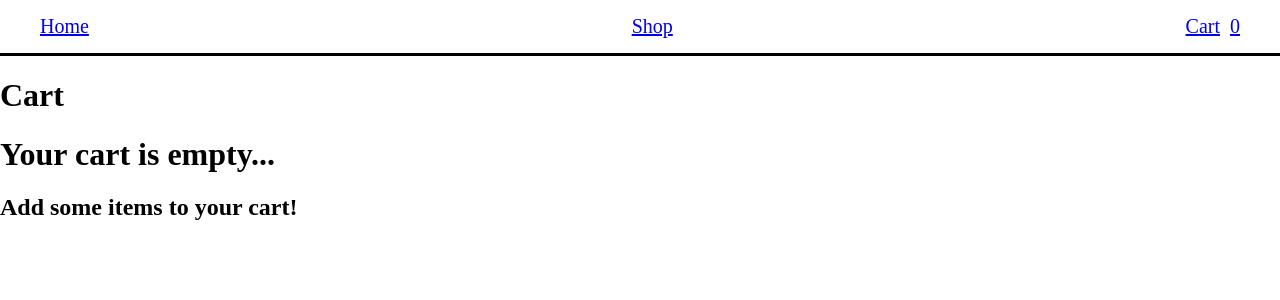
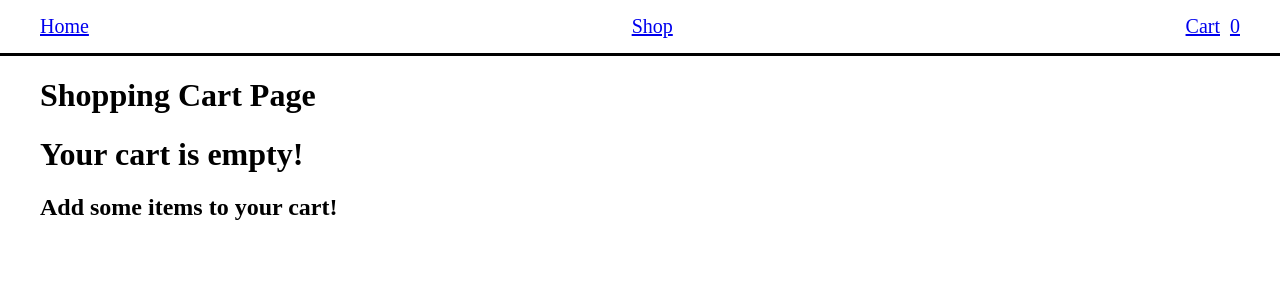
Before and after one commit to jwwals1/Shopping-Cart, a React (Vite) app: page /cart in a window 1280 px wide. Shown: the top 300 px of the page. Built offline with nearby package versions, Linux system fonts and the light colour scheme.

Commit message:
added style for cart.jsx

```diff
--- a/src/components/Cart.jsx
+++ b/src/components/Cart.jsx
@@ -41,9 +41,9 @@ function Cart({ cartItems, setCartItems }) {
   }, [cartItems]);
 
   return (
-    <div >
+    <div className="cart-page">
       <div >
-        <h1>Cart</h1>
+        <h1>Shopping Cart Page</h1>
       </div>
       {cartItems.length > 0 ? (
         <div>
@@ -52,14 +52,23 @@ function Cart({ cartItems, setCartItems }) {
               {totalItems} {totalItems === 1 ? "item" : "items"}
             </h2>
           </div>
-          <div>
+          <div className="products">
             {cartItems.map((product) => (
               <div key={product.id} className="card">
-                <img  className="itemImage" src={product.image} alt={product.title} />
+                <img  className="item-Image" src={product.image} alt={product.title} />
                 <div>
                   <div >
                     <h2>{product.title}</h2>
 
+                  </div>
+                  <div>
+                    {product.category}
+                  </div><br />
+                  <div>
+                    {product.description}
+                  </div>
+                  <div><br />
+                    Rating: {product.rating.rate}
                   </div>
                   <div >
                     <p>${(product.price * product.quantity).toFixed(2)}</p>
@@ -87,7 +96,7 @@ function Cart({ cartItems, setCartItems }) {
       ) : (
         <div>
           <div >
-            <h1>Your cart is empty...</h1>
+            <h1>Your cart is empty!</h1>
             <h2>Add some items to your cart!</h2>
           </div>
         </div>
--- a/src/index.css
+++ b/src/index.css
@@ -96,3 +96,8 @@ body {
     margin-top: 15px;
     margin-bottom: 15px;
 }
+
+.cart-page {
+    margin-left: 40px;
+    margin-right: 40px;
+}
```
